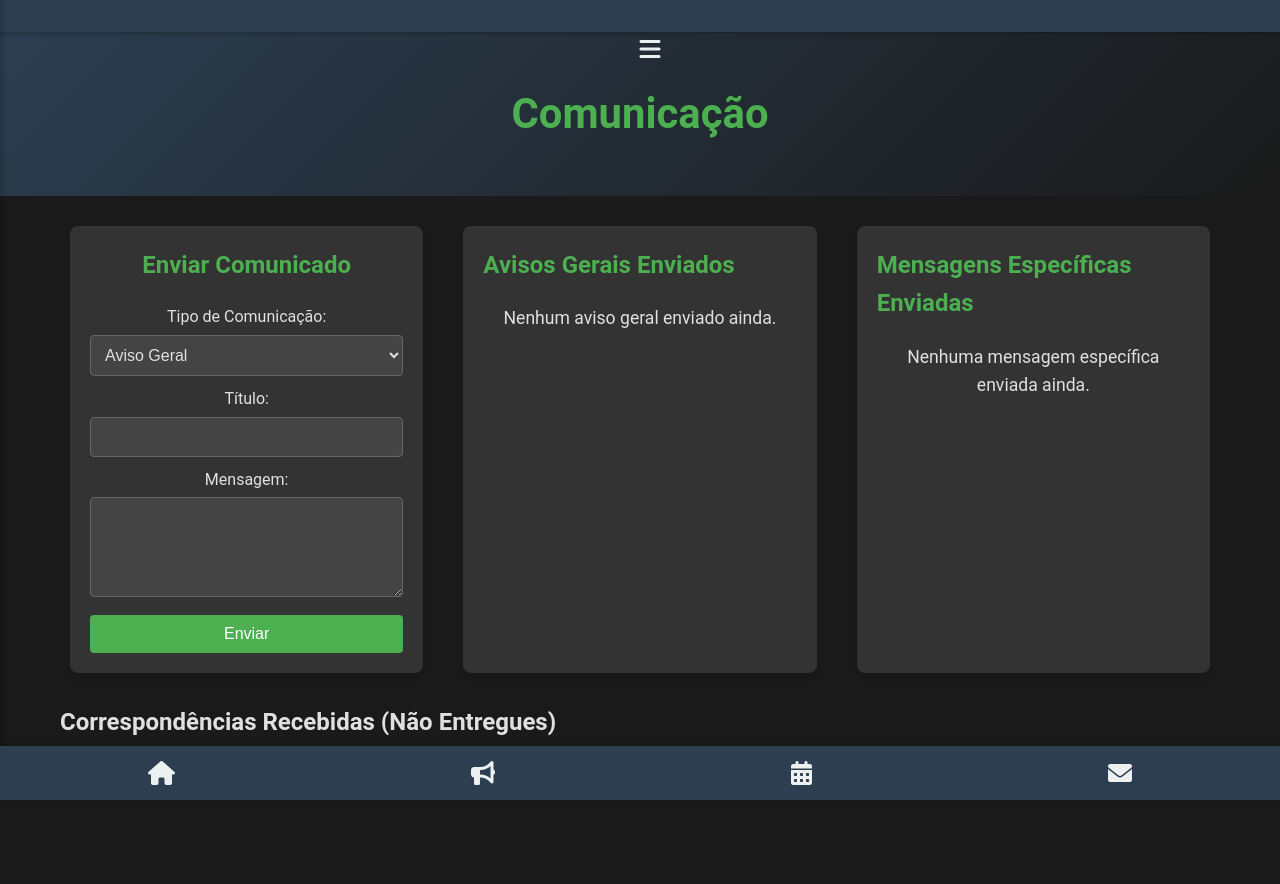
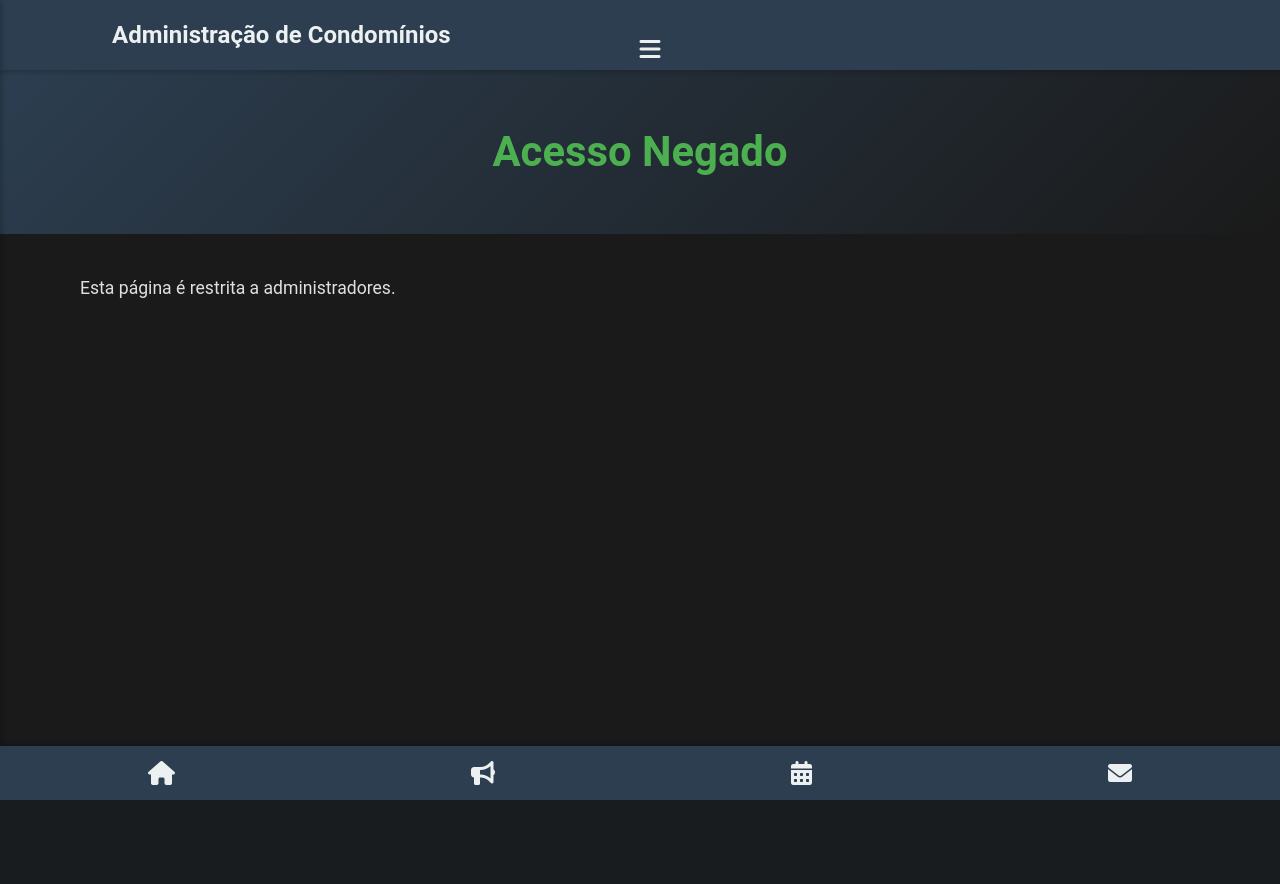
Before and after one commit to Sthsantos/AppCondominio, a Flask app: template templates/comunicacao.html in a window 1280 px wide. After the commit the page ends 800 px from the top, so only its background shows below. Run offline with Flask 3, Linux system fonts and the light colour scheme; the template is opened without the code that fills it, so the values that code supplies are empty.

Commit message:
Update comunicacao.html

```diff
--- a/templates/comunicacao.html
+++ b/templates/comunicacao.html
@@ -6,7 +6,6 @@
     <title>Comunicação - Administração de Condomínios</title>
     <link rel="stylesheet" href="{{ url_for('static', filename='style.css') }}">
     <link rel="stylesheet" href="https://cdnjs.cloudflare.com/ajax/libs/font-awesome/6.0.0-beta3/css/all.min.css">
-    <script src="{{ url_for('static', filename='script.js') }}" defer></script>
     <script>
         function toggleDestinatario() {
             const tipo = document.getElementById('tipo_comunicacao').value;
@@ -30,7 +29,7 @@
         function showDeleteModal(id, type) {
             const modal = document.getElementById('delete-modal');
             const form = document.getElementById('delete-form-' + type + '-' + id);
-            modal.style.display = 'block';
+            modal.style.display = 'flex';
             modal.querySelector('.confirm-delete').onclick = function() {
                 form.submit();
             };
@@ -58,18 +57,26 @@
     </script>
 </head>
 <body>
+    <!-- Cabeçalho Fixo -->
     <header>
         <div class="navbar">
             <button class="sidebar-toggle" onclick="toggleSidebar()">
                 <i class="fas fa-bars"></i>
             </button>
-            <div class="logo"></div>
+            <div class="logo">Administração de Condomínios</div>
+            <div class="user-info">
+                {% if usuario %}
+                    <span>{{ usuario['nome'] }}</span>
+                    <a href="{{ url_for('logout') }}" class="logout-icon"><i class="fas fa-sign-out-alt"></i></a>
+                {% endif %}
+            </div>
         </div>
     </header>
 
     <!-- Menu Lateral -->
     <nav class="sidebar">
         <ul>
+            <li><a href="{{ url_for('index') }}"><i class="fas fa-home"></i> Início</a></li>
             <li><a href="{{ url_for('perfil') }}"><i class="fas fa-user"></i> Perfil</a></li>
             <li><a href="{{ url_for('configuracoes') }}"><i class="fas fa-cog"></i> Configurações</a></li>
             <li><a href="{{ url_for('manutencao') }}"><i class="fas fa-wrench"></i> Manutenção</a></li>
@@ -78,6 +85,7 @@
             <li><a href="{{ url_for('feedback') }}"><i class="fas fa-comments"></i> Feedback</a></li>
             <li><a href="{{ url_for('moradores') }}"><i class="fas fa-users"></i> Moradores</a></li>
             <li><a href="{{ url_for('forum') }}"><i class="fas fa-comment-dots"></i> Fórum</a></li>
+            <li><a href="{{ url_for('anuncios') }}"><i class="fas fa-bullhorn"></i> Anúncios</a></li>
             {% if session.get('tipo_usuario') == 'admin' %}
                 <li><a href="{{ url_for('comunicacao') }}"><i class="fas fa-bullhorn"></i> Comunicação</a></li>
                 <li><a href="{{ url_for('relatorios') }}"><i class="fas fa-chart-bar"></i> Relatórios</a></li>
@@ -89,7 +97,9 @@
         </ul>
     </nav>
 
+    <!-- Conteúdo Principal -->
     <main class="comunicacao-page">
+        {% if session.get('tipo_usuario') == 'admin' %}
             <section class="hero">
                 <h1 class="animate-text">Comunicação</h1>
             </section>
@@ -97,26 +107,30 @@
                 <div class="form-container">
                     <h2>Enviar Comunicado</h2>
                     <form method="POST" action="{{ url_for('comunicacao') }}">
-                    <label for="tipo_comunicacao">Tipo de Comunicação:</label>
+                        <div class="form-group">
+                            <label for="tipo_comunicacao"><i class="fas fa-comment"></i> Tipo de Comunicação:</label>
                             <select id="tipo_comunicacao" name="tipo_comunicacao" onchange="toggleDestinatario()" required>
                                 <option value="geral">Aviso Geral</option>
                                 <option value="especifico">Mensagem Específica</option>
                             </select>
+                        </div>
 
                         <div id="destinatario_div" style="display: none;">
-                        <label for="destinatario_id">Destinatário:</label>
+                            <div class="form-group">
+                                <label for="destinatario_id"><i class="fas fa-user"></i> Destinatário:</label>
                                 <select id="destinatario_id" name="destinatario_id">
                                     {% for usuario in usuarios %}
                                         <option value="{{ usuario['id'] }}">{{ usuario['nome'] }}</option>
                                     {% endfor %}
                                 </select>
+                            </div>
                             <div class="form-group">
                                 <label for="is_correspondencia">
-                                <input type="checkbox" id="is_correspondencia" name="is_correspondencia" onchange="toggleCorrespondencia()"> Relacionado a Correspondência
+                                    <input type="checkbox" id="is_correspondencia" name="is_correspondencia" onchange="toggleCorrespondencia()"> <i class="fas fa-envelope"></i> Relacionado a Correspondência
                                 </label>
                             </div>
                             <div id="tipo_correspondencia_div" style="display: none;">
-                            <label for="tipo_correspondencia">Tipo de Correspondência:</label>
+                                <label for="tipo_correspondencia"><i class="fas fa-box"></i> Tipo de Correspondência:</label>
                                 <select name="tipo_correspondencia" id="tipo_correspondencia">
                                     <option value="Carta">Carta</option>
                                     <option value="Encomenda">Encomenda</option>
@@ -125,25 +139,30 @@
                             </div>
                         </div>
 
-                    <label for="titulo">Título:</label>
-                    <input type="text" id="titulo" name="titulo" required>
+                        <div class="form-group">
+                            <label for="titulo"><i class="fas fa-heading"></i> Título:</label>
+                            <input type="text" id="titulo" name="titulo" required placeholder="Digite o título">
+                        </div>
 
-                    <label for="mensagem">Mensagem:</label>
-                    <textarea id="mensagem" name="mensagem" required></textarea>
+                        <div class="form-group">
+                            <label for="mensagem"><i class="fas fa-comment-alt"></i> Mensagem:</label>
+                            <textarea id="mensagem" name="mensagem" required placeholder="Digite a mensagem"></textarea>
+                        </div>
 
-                    <input type="submit" value="Enviar">
+                        <input type="submit" value="Enviar" class="btn-login">
                     </form>
 
                     {% with messages = get_flashed_messages() %}
                         {% if messages %}
-                        <ul class="flash-messages">
+                            <div class="flash-messages">
                                 {% for message in messages %}
-                                <li>{{ message }}</li>
+                                    <p>{{ message }}</p>
                                 {% endfor %}
-                        </ul>
+                            </div>
                         {% endif %}
                     {% endwith %}
                 </div>
+
                 <div class="avisos-list">
                     <h2>Avisos Gerais Enviados</h2>
                     {% if avisos|length > 0 %}
@@ -163,11 +182,15 @@
                                     </div>
                                     <div id="edit-form-aviso-{{ aviso['id'] }}" class="edit-form" style="display: none;">
                                         <form method="POST" action="{{ url_for('edit_aviso', aviso_id=aviso['id']) }}">
-                                        <label for="edit_titulo_{{ aviso['id'] }}">Título:</label>
+                                            <div class="form-group">
+                                                <label for="edit_titulo_{{ aviso['id'] }}"><i class="fas fa-heading"></i> Título:</label>
                                                 <input type="text" id="edit_titulo_{{ aviso['id'] }}" name="titulo" value="{{ aviso['titulo'] }}" required>
-                                        <label for="edit_mensagem_{{ aviso['id'] }}">Mensagem:</label>
+                                            </div>
+                                            <div class="form-group">
+                                                <label for="edit_mensagem_{{ aviso['id'] }}"><i class="fas fa-comment-alt"></i> Mensagem:</label>
                                                 <textarea id="edit_mensagem_{{ aviso['id'] }}" name="mensagem" required>{{ aviso['mensagem'] }}</textarea>
-                                        <input type="submit" value="Salvar Alterações">
+                                            </div>
+                                            <input type="submit" value="Salvar Alterações" class="btn-login">
                                         </form>
                                     </div>
                                 </li>
@@ -177,6 +200,7 @@
                         <p class="no-data">Nenhum aviso geral enviado ainda.</p>
                     {% endif %}
                 </div>
+
                 <div class="mensagens-list">
                     <h2>Mensagens Específicas Enviadas</h2>
                     {% if mensagens_enviadas|length > 0 %}
@@ -201,11 +225,15 @@
                                     <div id="edit-form-mensagem-{{ mensagem['id'] }}" class="edit-form" style="display: none;">
                                         <form method="POST" action="{{ url_for('comunicacao') }}">
                                             <input type="hidden" name="edit_mensagem_id" value="{{ mensagem['id'] }}">
-                                        <label for="edit_titulo_{{ mensagem['id'] }}">Título:</label>
+                                            <div class="form-group">
+                                                <label for="edit_titulo_{{ mensagem['id'] }}"><i class="fas fa-heading"></i> Título:</label>
                                                 <input type="text" id="edit_titulo_{{ mensagem['id'] }}" name="titulo" value="{{ mensagem['titulo'] }}" required>
-                                        <label for="edit_mensagem_{{ mensagem['id'] }}">Mensagem:</label>
+                                            </div>
+                                            <div class="form-group">
+                                                <label for="edit_mensagem_{{ mensagem['id'] }}"><i class="fas fa-comment-alt"></i> Mensagem:</label>
                                                 <textarea id="edit_mensagem_{{ mensagem['id'] }}" name="mensagem" required>{{ mensagem['mensagem'] }}</textarea>
-                                        <input type="submit" value="Salvar Alterações">
+                                            </div>
+                                            <input type="submit" value="Salvar Alterações" class="btn-login">
                                         </form>
                                     </div>
                                 </li>
@@ -215,6 +243,7 @@
                         <p class="no-data">Nenhuma mensagem específica enviada ainda.</p>
                     {% endif %}
                 </div>
+
                 <div class="correspondencias-list-container">
                     <h2>Correspondências Recebidas (Não Entregues)</h2>
                     <ul class="correspondencias-list">
@@ -229,7 +258,7 @@
                                     <form method="POST" action="{{ url_for('comunicacao') }}" class="status-form">
                                         <input type="hidden" name="correspondencia_id" value="{{ correspondencia['id'] }}">
                                         <input type="hidden" name="status" value="Entregue">
-                                    <button type="submit">Dar Baixa (Entregue)</button>
+                                        <button type="submit" class="btn-login">Dar Baixa (Entregue)</button>
                                     </form>
                                 </li>
                             {% endfor %}
@@ -239,6 +268,7 @@
                     </ul>
                 </div>
             </section>
+
             <!-- Modal de Confirmação de Exclusão -->
             <div id="delete-modal" class="modal" style="display: none;">
                 <div class="modal-content">
@@ -250,6 +280,14 @@
                     </div>
                 </div>
             </div>
+        {% else %}
+            <section class="hero">
+                <h1 class="animate-text">Acesso Negado</h1>
+            </section>
+            <div class="content">
+                <p class="no-data">Esta página é restrita a administradores.</p>
+            </div>
+        {% endif %}
     </main>
 
     <!-- Barra Inferior -->
@@ -266,7 +304,7 @@
             <i class="fas fa-calendar-alt"></i>
             <span>Reservas</span>
         </a>
-        <a href="{{ url_for('mensagens') }}" class="{% if request.endpoint == 'mensagens' %}active{% endif %}">
+        <a href="{{ url_for('comunicacao') }}" class="{% if request.endpoint == 'comunicacao' %}active{% endif %}">
             <i class="fas fa-envelope"></i>
             <span>Mensagens</span>
         </a>
```
Lines whose indentation alone changed are shown as unchanged.
